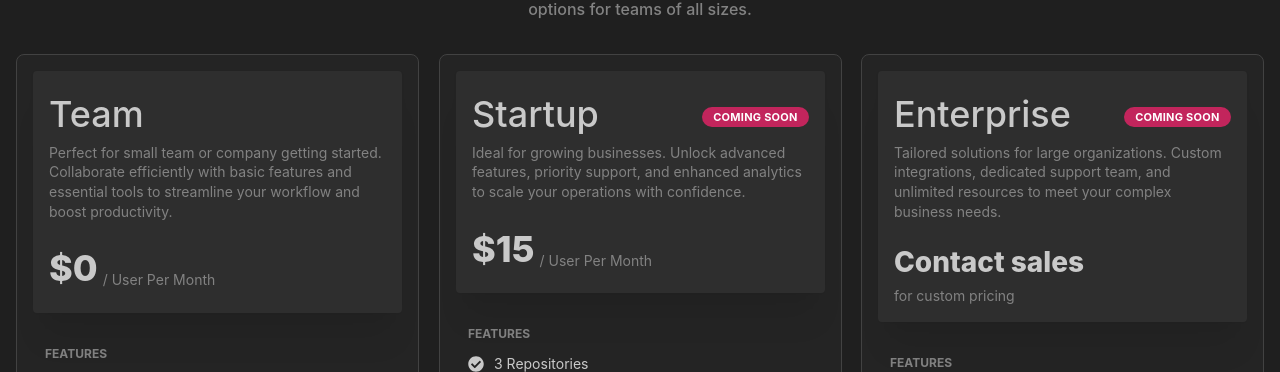
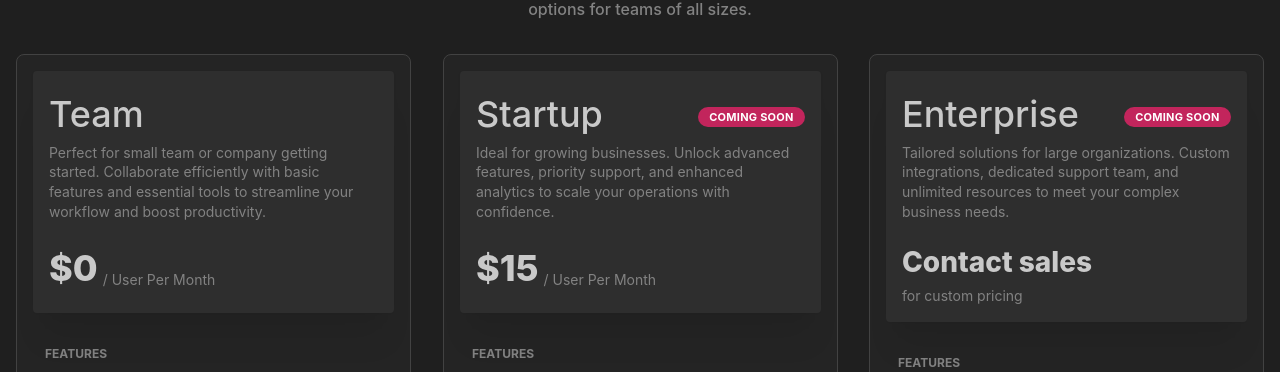
Before and after one commit to turutupa/gitkarma, a Next.js app in the folder web/: page /pricing in a window 1280 px wide. Shown: the part 184-556 px from the top of the page. Built offline with nearby package versions, Linux system fonts and the light colour scheme; no server answers.

Commit message:
prettified pricing

```diff
--- a/web/modules/Admin/Analytics/RepoActivity.tsx
+++ b/web/modules/Admin/Analytics/RepoActivity.tsx
@@ -288,7 +288,10 @@ const RepoActivity: React.FC<Props> = ({ repo, usersGlobalStats }) => {
           bg={colorScheme === 'dark' ? 'dark.7' : 'gray.1'}
           mt="sm"
           mb="md"
-          style={{ height: '100%', display: 'flex', flexDirection: 'column', position: 'relative' }}
+          h="100%"
+          display="flex"
+          pos="relative"
+          style={{ flexDirection: 'column' }}
         >
           <Box pos="absolute" top={10} right={10}>
             {isFullScreen ? (
--- a/web/modules/Pricing/Pricing.tsx
+++ b/web/modules/Pricing/Pricing.tsx
@@ -118,7 +118,7 @@ const Pricing = () => {
       </Text>
 
       {/* render pricing cards */}
-      <SimpleGrid cols={{ base: 1, sm: 1, md: 3 }} spacing="lg">
+      <SimpleGrid cols={{ base: 1, sm: 1, md: 3 }} spacing={{ base: 'sm', lg: 'xl' }}>
         <PricingCard {...team} />
         <PricingCard {...startup} />
         <PricingCard {...enterprise} />
--- a/web/modules/Pricing/PricingCard.module.css
+++ b/web/modules/Pricing/PricingCard.module.css
@@ -1,17 +1,19 @@
 .card {
   background-color: light-dark(var(--mantine-color-white), var(--mantine-color-dark-7));
   perspective: 1000px; /* sets a 3D space for children */
-  transition: transform 0.3s ease;
+  transition: transform 0.3s ease !important;
 }
 
 .card:hover {
+  transform: translateY(-10px) scale(1.03) rotateX(0.01deg) rotateY(0.02deg);
   border-color: light-dark(var(--mantine-color-primary-6), var(--mantine-color-pink-6));
-  box-shadow: 0px 3px 0px 2px light-dark(rgba(27, 196, 84, 0.4), rgba(193, 37, 91, 0.4));
+  box-shadow: 0px 10px 0px 0px light-dark(rgba(27, 196, 84, 0.4), rgba(193, 37, 91, 0.5));
+  perspective: 1000px;
 }
 
 .card:hover > .paper {
-  transform: translateY(-10px) scale(1.03) rotateX(5deg);
-  box-shadow: 0 15px 40px light-dark(rgba(0, 0, 0, 0.25), rgba(193, 37, 91, 0.15));
+  transform: translateY(-8px) scale(1.03) rotateX(5deg);
+  box-shadow: 0 15px 40px light-dark(rgba(0, 0, 0, 0.25), rgba(193, 37, 91, 0.25));
   background-color: light-dark(var(--mantine-color-gray-4), var(--mantine-color-dark-7));
 }
 
@@ -45,6 +47,7 @@
 }
 
 .paper {
+  z-index: 999;
   transition:
     background-color 0.5s ease,
     transform 0.5s ease,
```
